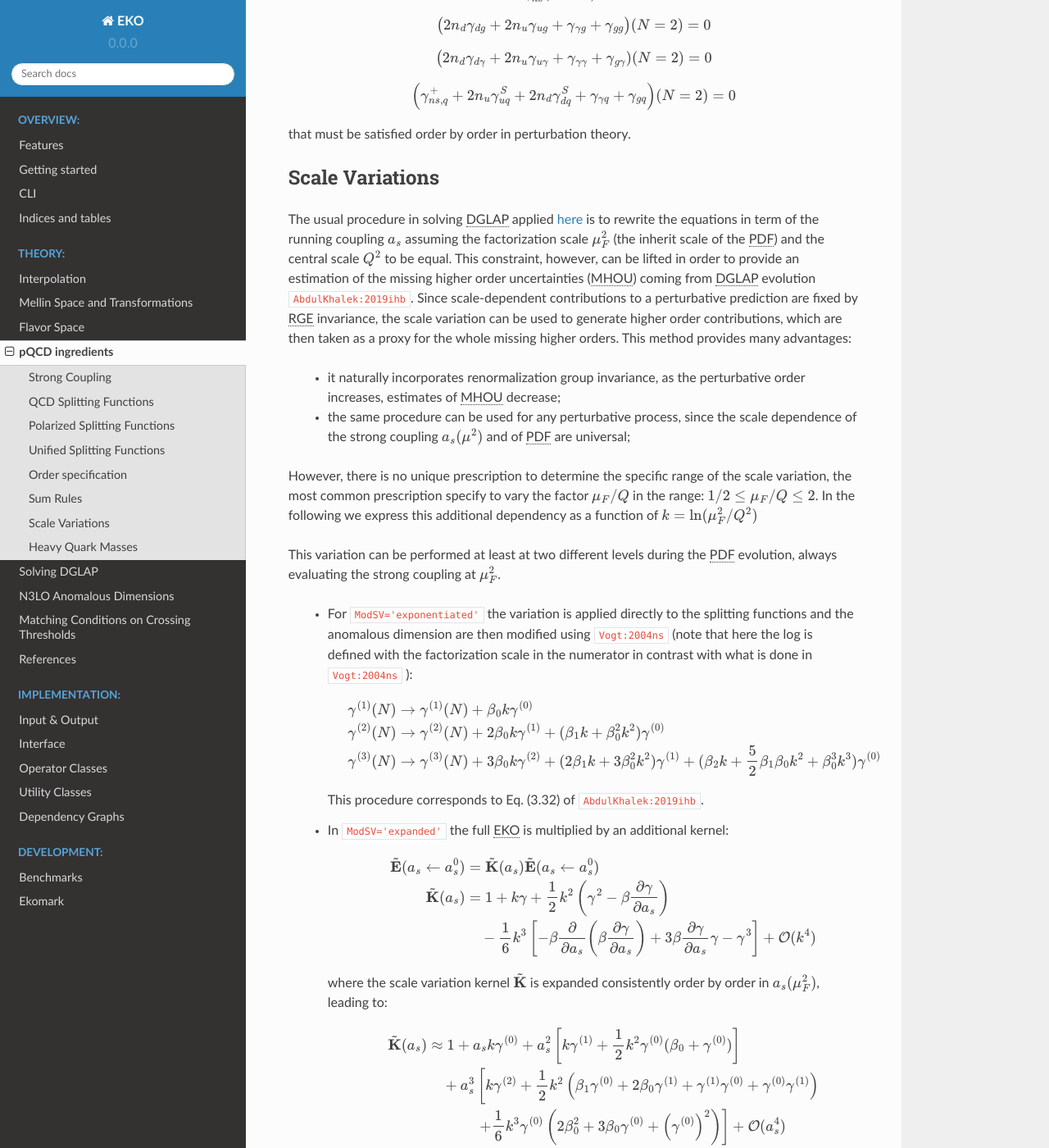
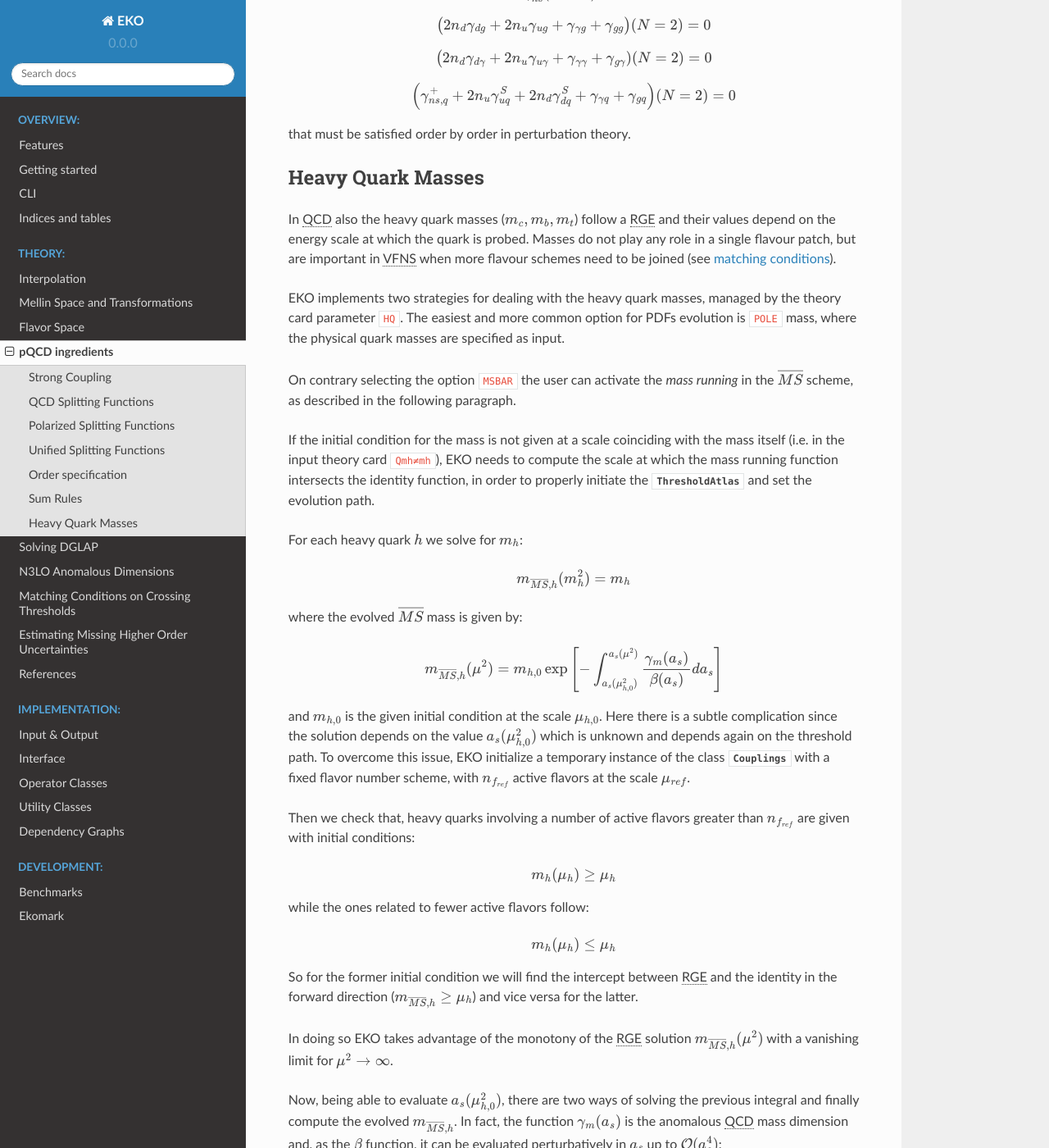
Before and after one commit to NNPDF/eko, a Sphinx documentation site: the page built from doc/source/theory/pQCD.rst, in a window 1280 px wide and 1400 px high, scrolled down 3936 px. Shown: the whole window at 82% size. Built offline with Sphinx 7.4.7 and the Read the Docs theme 2.0.0, drawn with Linux system fonts in a browser that asks for light colours; pages that are not in the unit, such as notebooks, are missing from menus; cross-references to code outside the pages are shown as plain code; some of the changed text lies outside the part shown.

Commit message:
Reshuffle docs

```diff
--- a/doc/source/index.rst
+++ b/doc/source/index.rst
@@ -39,6 +39,7 @@
     theory/DGLAP
     theory/N3LO_ad
     theory/Matching
+    theory/MHOU
 
     zzz-refs
 
--- a/doc/source/overview/features.rst
+++ b/doc/source/overview/features.rst
@@ -3,6 +3,6 @@
 
 - perturbation orders of anomalous dimensions: :math:`\alpha_s,\alpha_{em},\alpha_s\alpha_{em},\alpha_s^2,\alpha_s^3`
 - evolution in an (almost) arbitrary sequence of |FNS| (:class:`~eko.thresholds.ThresholdsAtlas`)
-- :ref:`theory/pQCD:scale variations`
+- :doc:`/theory/MHOU`
 - different :doc:`solutions </theory/DGLAP>` of |DGLAP| differential equation
 - :ref:`theory/DGLAP:Intrinsic evolution`
--- a/doc/source/theory/DGLAP.rst
+++ b/doc/source/theory/DGLAP.rst
@@ -24,8 +24,7 @@
         = -\frac{\gamma(a_s)}{\beta(a_s)} \cdot \tilde{\mathbf{f}}(a_s)
 
 This assumes the factorization scale :math:`\mu_F^2` (the inherit scale of the |PDF|) and the
-renormalization scale :math:`\mu_R^2` (the inherit scale for the strong coupling) to be equal,
-but this constraint can however be lifted (see :ref:`theory/pQCD:scale variations`).
+renormalization scale :math:`\mu_R^2` (the inherit scale for the strong coupling) to be equal.
 
 The (formal) solution can then be written in terms of an |EKO| :math:`\mathbf E` :cite:`Bonvini:2012sh`
 
--- a/doc/source/theory/pQCD.rst
+++ b/doc/source/theory/pQCD.rst
@@ -179,86 +179,6 @@
 that must be satisfied order by order in perturbation theory.
 
 
-Scale Variations
-----------------
-
-The usual procedure in solving |DGLAP| applied :doc:`here
-</theory/DGLAP>` is to rewrite the equations in term of the running coupling
-:math:`a_s` assuming the factorization scale :math:`\mu_F^2` (the inherit scale
-of the |PDF|) and the central scale :math:`Q^2` to be equal.
-This constraint, however, can be lifted in order to provide an estimation of the
-missing higher order uncertainties (|MHOU|) coming from |DGLAP| evolution :cite:`AbdulKhalek:2019ihb`.
-Since scale-dependent contributions to a perturbative prediction are fixed by |RGE| invariance,
-the scale variation can be used to generate higher order contributions,
-which are then taken as a proxy for the whole missing higher orders.
-This method provides many advantages:
-
-    * it naturally incorporates renormalization group invariance,
-      as the perturbative order increases, estimates of |MHOU| decrease;
-    * the same procedure can be used for any perturbative process,
-      since the scale dependence of the strong coupling :math:`a_s(\mu^2)` and of |PDF| are universal;
-
-However, there is no unique prescription to determine the specific range of the scale variation,
-the most common prescription specify to vary the factor :math:`\mu_F/Q` in the range:
-:math:`1/2 \le \mu_F/Q \le 2`. In the following we express this additional dependency as a function
-of :math:`k = \ln(\mu_F^2/Q^2)`
-
-This variation can be performed at least at two different levels during the |PDF|
-evolution, always evaluating the strong coupling at :math:`\mu_F^2`.
-
-    * For ``ModSV='exponentiated'`` the variation is applied directly to the splitting functions
-      and the anomalous dimension are then modified using :cite:`Vogt:2004ns` (note that here the log
-      is defined with the factorization scale in the numerator in contrast with what is done in
-      :cite:`Vogt:2004ns` ):
-
-        .. math ::
-            \gamma^{(1)}(N) &\to \gamma^{(1)}(N) + \beta_0 k \gamma^{(0)} \\
-            \gamma^{(2)}(N) &\to \gamma^{(2)}(N) + 2 \beta_0 k \gamma^{(1)} + ( \beta_1 k + \beta_0^2 k^2) \gamma^{(0)} \\
-            \gamma^{(3)}(N) &\to \gamma^{(3)}(N) + 3 \beta_0 k \gamma^{(2)} + ( 2 \beta_1 k + 3 \beta_0^2 k^2) \gamma^{(1)} + (\beta_2 k + \frac{5}{2} \beta_1 \beta_0 k^2 + \beta_0^3 k^3) \gamma^{(0)}
-
-      This procedure corresponds to Eq. (3.32) of :cite:`AbdulKhalek:2019ihb`.
-
-
-    * In ``ModSV='expanded'`` the full |EKO| is multiplied by an additional kernel:
-
-        .. math ::
-            \tilde{\mathbf{E}}(a_s \leftarrow a_s^0) & = \tilde{\mathbf{K}}(a_s) \tilde{\mathbf{E}}(a_s \leftarrow a_s^0) \\
-            \tilde{\mathbf{K}}(a_s) & = 1 + k \gamma + \frac{1}{2} k^2 \left ( \gamma^{2} - \beta \frac{\partial \gamma}{\partial a_s} \right ) \\
-            & \hspace{10pt} - \frac{1}{6} k^3 \left [ - \beta \frac{\partial}{\partial a_s} \left( \beta \frac{\partial \gamma}{\partial a_s} \right) + 3 \beta \frac{\partial \gamma}{\partial a_s} \gamma - \gamma^3 \right ] + \mathcal{O}(k^4)
-
-      where the scale variation kernel :math:`\tilde{\mathbf{K}}` is expanded consistently order by order in :math:`a_s(\mu_F^2)`,
-      leading to:
-
-        .. math ::
-            \tilde{\mathbf{K}}(a_s) &\approx 1 + a_s k \gamma^{(0)} + a_s^2 \left [  k \gamma^{(1)} + \frac{1}{2} k^2 \gamma^{(0)} (\beta_0 + \gamma^{(0)}) \right ] \\
-            & \hspace{10pt} + a_s^3 \left [ k \gamma^{(2)} + \frac{1}{2} k^2 \left(\beta_1 \gamma^{(0)} + 2 \beta_0\gamma^{(1)}  + \gamma^{(1)}\gamma^{(0)} + \gamma^{(0)}\gamma^{(1)} \right) \right. \\
-            & \hspace{35pt} \left. + \frac{1}{6} k^3 \gamma^{(0)} \left(2 \beta_0^2 + 3 \beta_0 \gamma^{(0)} + \left(\gamma^{(0)}\right)^2 \right) \right] + \mathcal{O}(a_s^4)
-
-
-      In this way the dependence of the |EKO| on :math:`k` is factorized outside the unvaried evolution kernel.
-      This procedure is repeated for each different flavor patch present in the evolution path.
-      It corresponds to Eq. (3.35) of :cite:`AbdulKhalek:2019ihb`.
-
-      By construction, the corrections of the order :math:`\mathcal{O}(k^n)` will appear
-      at the order :math:`n` in the expansion :math:`a_s`.
-      This happens because :math:`\beta \approx \mathcal{O}(a_s^2)`, :math:`\gamma \approx \mathcal{O}(a_s)`
-      and the contribution proportional to :math:`\mathcal{O}(k^n)` is originated
-      by the `n-th` derivative in :math:`\gamma` :cite:`AbdulKhalek:2019ihb`.
-
-Furthermore the distance between the varied |EKO| and the unvaried one will decrease while
-keeping higher order terms in :math:`a_s`
-
-Notice that in principle the two methods should be equivalent, especially for fully
-linearized solutions (``ModEv=truncated``, ``ev_op_iterations=1``),
-where the difference depends only on the perturbative expansion in :math:`a_s`.
-However, in our implementation this is not exactly true;
-since the integral of :math:`-\frac{\gamma(a_s)}{\beta(a_s)}` is evaluated before
-the scale variation procedure is applied, the difference between the two schemes
-depends also on the actual evolution distance and on the ratio :math:`k`.
-
-When using the scale variations, boundary conditions for the strong coupling :math:`a_s`
-(``Qref`` and ``nfref``) have to be given according to renormalization scales.
-
 Heavy Quark Masses
 ------------------
 
```
Also changed, not shown: doc/source/theory/MHOU.rst (added, +102 -0 lines).
